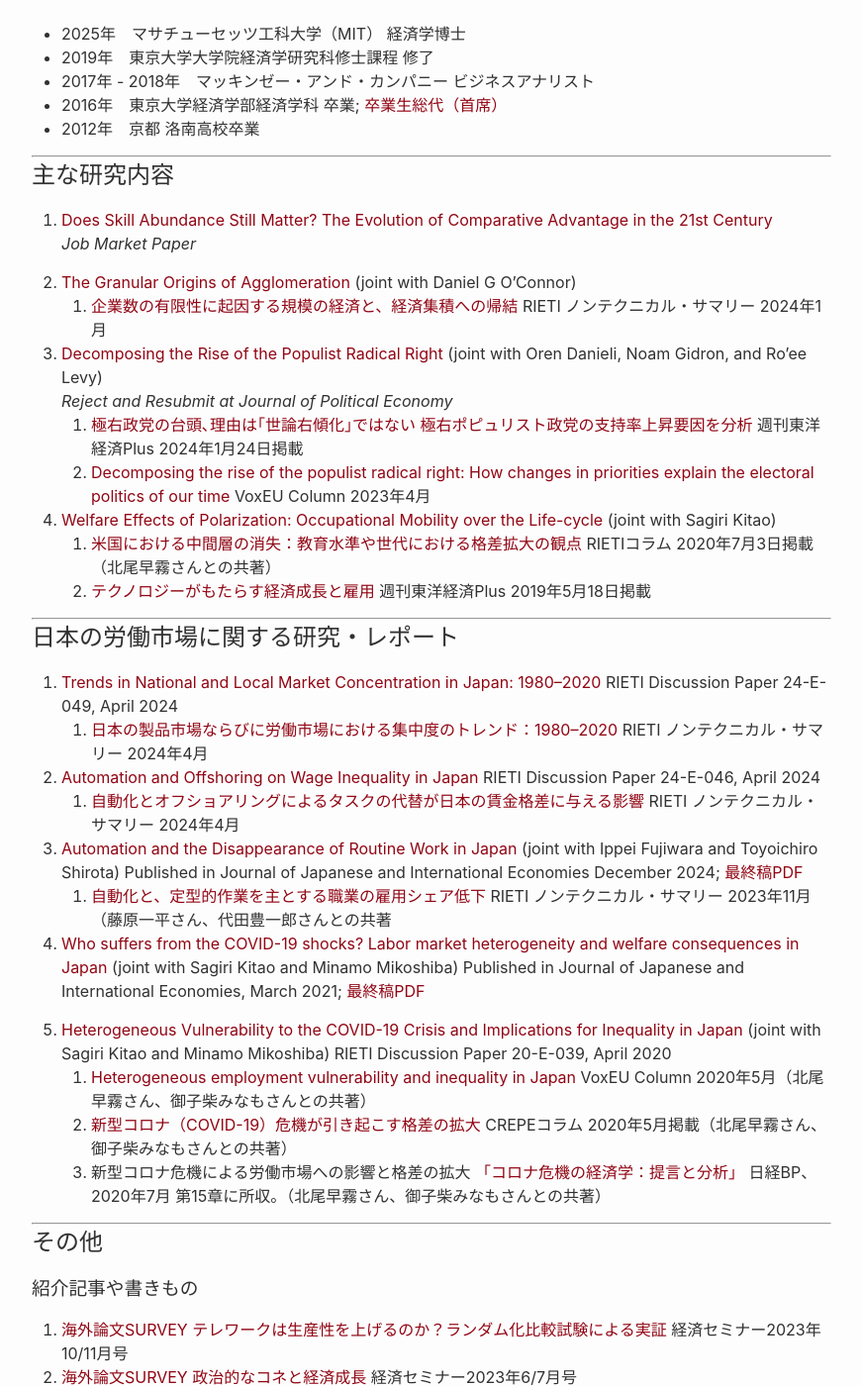
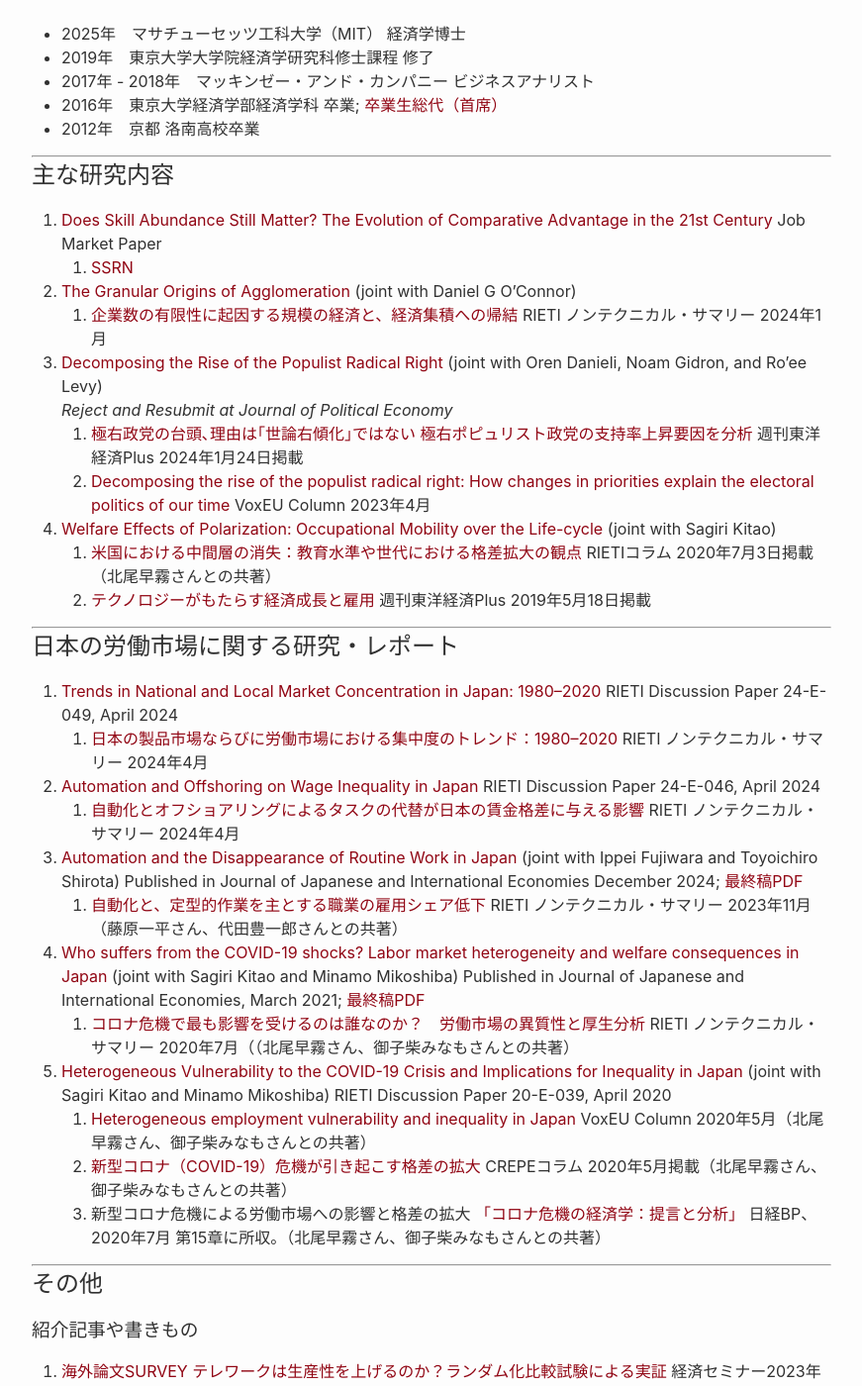
Before and after one commit to shinnkikuchi/shinnkikuchi.github.io, a Jekyll site: the page built from index_ja.md, in a window 1280 px wide and 1400 px high, scrolled down 628 px. Shown: the whole window at 99% size, without its empty margins (188-1059 px from the left). Built offline with Jekyll 4.4.1, drawn with Linux system fonts in a browser that asks for light colours.

Commit message:
Update index_ja.md

```diff
--- a/index_ja.md
+++ b/index_ja.md
@@ -30,8 +30,9 @@ permalink: /ja/
 ---
 ## 主な研究内容
 
-1. <a href="https://www.shinnosuke-kikuchi.com/files/research/KIKUCHI-skill-trade.pdf" target="_blank">Does Skill Abundance Still Matter? The Evolution of Comparative Advantage in the 21st Century</a>
-   _Job Market Paper_
+1. <a href="https://www.shinnosuke-kikuchi.com/files/research/KIKUCHI-skill-trade.pdf" target="_blank">Does Skill Abundance Still Matter? The Evolution of Comparative Advantage in the 21st Century</a> Job Market Paper
+   1. <a href="https://papers.ssrn.com/sol3/papers.cfm?abstract_id=5295171" target="_blank">SSRN</a>
+
 
 2. <a href="https://www.shinnosuke-kikuchi.com/files/research/KIKUCHI-OCONNOR-granular-spatial.pdf" target="_blank">The Granular Origins of Agglomeration</a> (joint with Daniel G O'Connor)
    1. <a href="https://www.rieti.go.jp/jp/publications/nts/24e005.html" target="_blank">企業数の有限性に起因する規模の経済と、経済集積への帰結</a> RIETI ノンテクニカル・サマリー 2024年1月
@@ -56,9 +57,10 @@ permalink: /ja/
    1. <a href="https://www.rieti.go.jp/jp/publications/nts/24e046.html" target="_blank">自動化とオフショアリングによるタスクの代替が日本の賃金格差に与える影響</a> RIETI ノンテクニカル・サマリー 2024年4月
 
 3. <a href="https://www.sciencedirect.com/science/article/abs/pii/S0889158324000340" target="_blank">Automation and the Disappearance of Routine Work in Japan</a> (joint with Ippei Fujiwara and Toyoichiro Shirota) Published in Journal of Japanese and International Economies December 2024; <a href="https://www.shinnosuke-kikuchi.com/files/research/FKS-robot-japan.pdf" target="_blank">最終稿PDF</a>
-   1. <a href="https://www.rieti.go.jp/jp/publications/nts/23e082.html" target="_blank">自動化と、定型的作業を主とする職業の雇用シェア低下</a> RIETI ノンテクニカル・サマリー 2023年11月（藤原一平さん、代田豊一郎さんとの共著
+   1. <a href="https://www.rieti.go.jp/jp/publications/nts/23e082.html" target="_blank">自動化と、定型的作業を主とする職業の雇用シェア低下</a> RIETI ノンテクニカル・サマリー 2023年11月（藤原一平さん、代田豊一郎さんとの共著）
 
 4. <a href="https://www.sciencedirect.com/science/article/abs/pii/S088915832030054X" target="_blank">Who suffers from the COVID-19 shocks? Labor market heterogeneity and welfare consequences in Japan</a> (joint with Sagiri Kitao and Minamo Mikoshiba) Published in Journal of Japanese and International Economies, March 2021; <a href="https://www.shinnosuke-kikuchi.com/files/research/KKM-COVID19.pdf" target="_blank">最終稿PDF</a>
+   1. <a href="https://www.rieti.go.jp/jp/publications/summary/20070004.html" target="_blank">コロナ危機で最も影響を受けるのは誰なのか？　労働市場の異質性と厚生分析</a> RIETI ノンテクニカル・サマリー 2020年7月（（北尾早霧さん、御子柴みなもさんとの共著）
 
 5. <a href="https://www.rieti.go.jp/jp/publications/summary/20040020.html" target="_blank">Heterogeneous Vulnerability to the COVID-19 Crisis and Implications for Inequality in Japan</a> (joint with Sagiri Kitao and Minamo Mikoshiba) RIETI Discussion Paper 20-E-039, April 2020
    1. <a href="https://cepr.org/voxeu/columns/heterogeneous-employment-vulnerability-and-inequality-japan" target="_blank">Heterogeneous employment vulnerability and inequality in Japan</a> VoxEU Column 2020年5月（北尾早霧さん、御子柴みなもさんとの共著）
```
